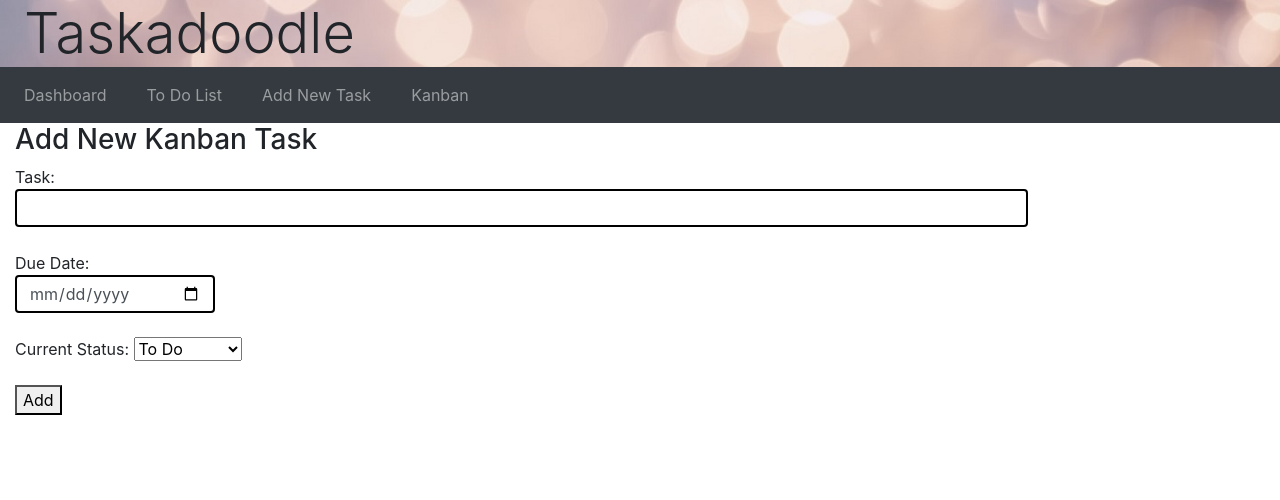
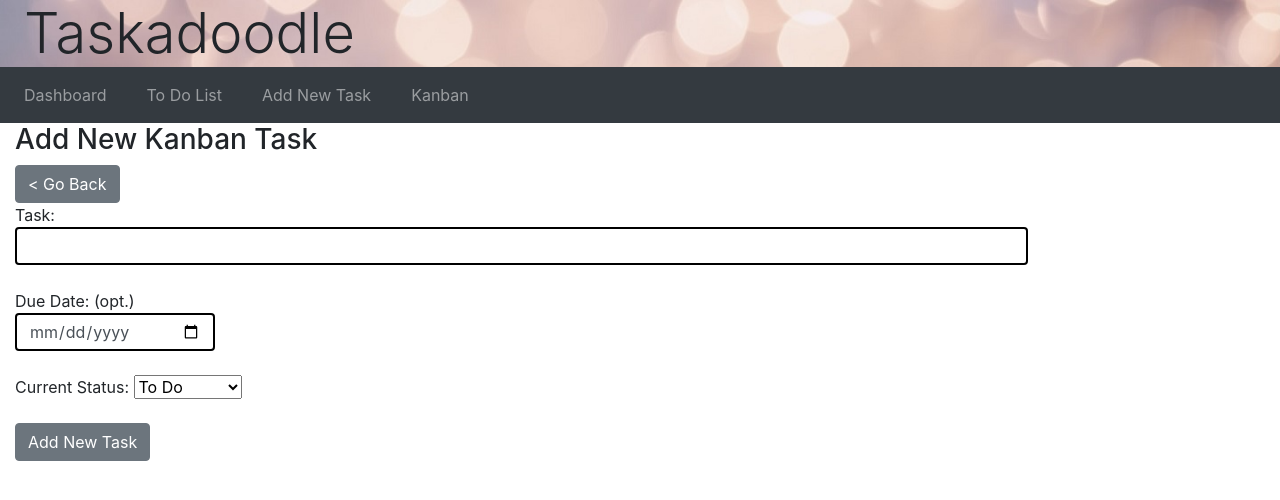
Before and after one commit to vtchris/rocp2_tasks, an Angular app in the folder client/: page /newkanban in a window 1280 px wide. Shown: the top 500 px of the page. Built offline with nearby package versions, Linux system fonts and the light colour scheme.

Commit message:
standardizing across the kanban pages

```diff
--- a/client/src/app/kanban/kanban-detail/kanban-detail.component.html
+++ b/client/src/app/kanban/kanban-detail/kanban-detail.component.html
@@ -1,4 +1,5 @@
 <div class="container-fluid">
+    <h3>Edit Kanban Task</h3>
     <button class="btn btn-secondary" (click)="goBack()">&lt; Go Back</button>
     <div *ngIf="task">
         <div>Task ID: {{task.id}} Created On: {{task.createdOn}}</div>
--- a/client/src/app/kanban/kanban-detail/kanban-detail.component.ts
+++ b/client/src/app/kanban/kanban-detail/kanban-detail.component.ts
@@ -5,7 +5,7 @@ import { Location } from '@angular/common'
 import { Todo } from '../../models/Todo';
 import { TaskService } from '../../services/task.service';
 
-import { categories } from '../categories-enum';
+// import { categories } from '../categories-enum';
 
 @Component({
   selector: 'app-kanban-detail',
--- a/client/src/app/kanban/kanban-new-task/kanban-new-task.component.html
+++ b/client/src/app/kanban/kanban-new-task/kanban-new-task.component.html
@@ -1,5 +1,6 @@
 <div class="container-fluid">
     <h3>Add New Kanban Task</h3>
+    <button class="btn btn-secondary" (click)="goBack()">&lt; Go Back</button>
     <form class="form-group">
         <div class="form-group">
             <label>Task:
@@ -7,7 +8,7 @@
             </label>
         </div>
         <div class="form-group">
-            <label>Due Date:
+            <label>Due Date: (opt.)
                 <input #taskDueDate class="form-control" type="date" />
             </label>
         </div>
@@ -21,7 +22,10 @@
             </label>
         </div>
         <div class="form-group">
-            <button (click)="add(taskTitle.value, taskDueDate.value, taskCategory.value)">Add</button>
+            <button class="btn btn-secondary"
+                (click)="add(taskTitle.value, taskDueDate.value, taskCategory.value)">
+                Add New Task
+            </button>
         </div>
     </form>
 </div>
--- a/client/src/app/kanban/kanban-new-task/kanban-new-task.component.ts
+++ b/client/src/app/kanban/kanban-new-task/kanban-new-task.component.ts
@@ -1,4 +1,6 @@
 import { Component, OnInit } from '@angular/core';
+import { ActivatedRoute } from '@angular/router';
+import { Location } from '@angular/common'
 
 import { Todo } from 'src/app/models/Todo';
 import { TaskService } from '../../services/task.service';
@@ -11,6 +13,8 @@ import { TaskService } from '../../services/task.service';
 export class KanbanNewTaskComponent implements OnInit {
 
   constructor(
+    private route: ActivatedRoute,
+    private location: Location,
     private ts: TaskService
   ) { }
 
@@ -33,4 +37,9 @@ export class KanbanNewTaskComponent implements OnInit {
       this.ts.addTodo(todoJSON).subscribe(() => location.reload());
     }
   }
+
+  goBack(): void {
+    this.location.back();
+  }
+
 }
```
